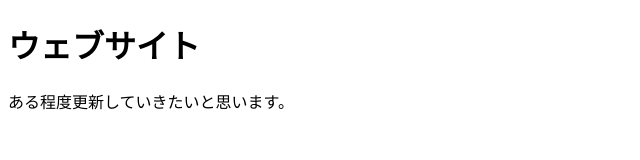
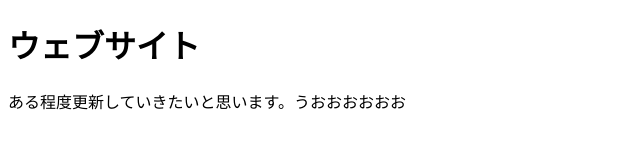
Before and after one commit to burnoni/burnoni.github.io, a plain HTML site: page index.html in a window 1280 px wide. Shown: the whole page, without its empty margins (0-640 px from the left). Drawn offline with Linux system fonts and the light colour scheme.

Commit message:
Update index.html

```diff
--- a/index.html
+++ b/index.html
@@ -2,6 +2,6 @@
 <html>
 <body>
 <h1>ウェブサイト</h1>
-  ある程度更新していきたいと思います。
+  ある程度更新していきたいと思います。うおおおおおお
 </body>
 </html>
```
